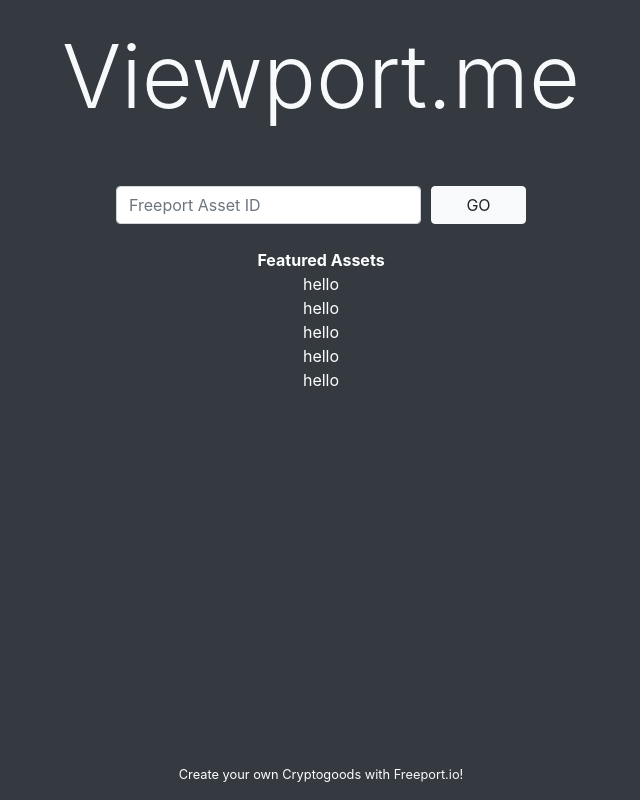
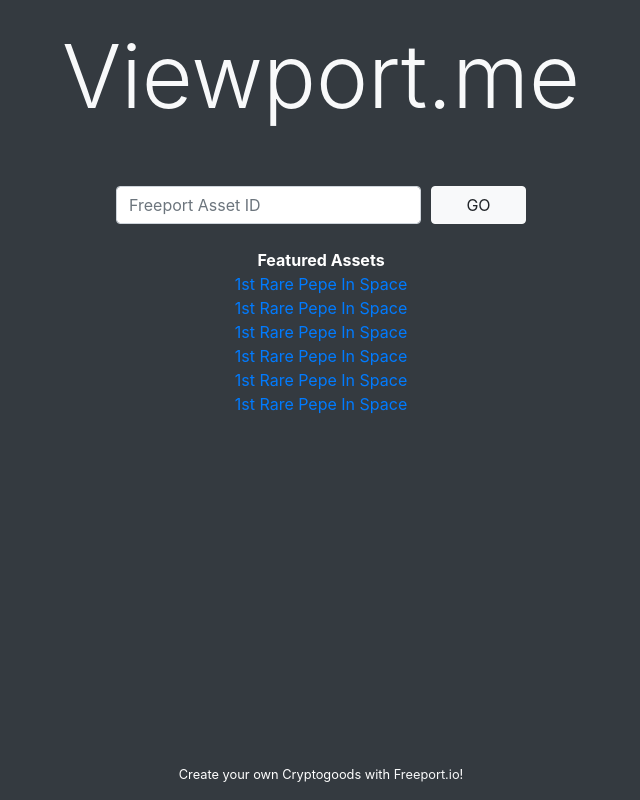
Before and after one commit to mikeinspace/memerator, a React (Create React App) app: page / in a window 1280 px wide. Shown: the whole page, without its empty margins (319-959 px from the left). Built offline with nearby package versions, Linux system fonts and the light colour scheme.

Commit message:
Update App.js

```diff
--- a/src/App.js
+++ b/src/App.js
@@ -80,7 +80,14 @@ class App extends React.Component {
           { assetForm() }
           { error(this.state) }
           { assetData(this.state) }
-      <p class="FeaturedAssets"><b>Featured Assets</b><br/>hello<br/>hello<br/>hello<br/>hello<br/>hello</p>
+      <p class="FeaturedAssets">
+        <b>Featured Assets</b><br/>
+        <a href="/A11130160322110527014">1st Rare Pepe In Space</a><br/>
+        <a href="/A11130160322110527014">1st Rare Pepe In Space</a><br/>
+        <a href="/A11130160322110527014">1st Rare Pepe In Space</a><br/>
+        <a href="/A11130160322110527014">1st Rare Pepe In Space</a><br/>
+        <a href="/A11130160322110527014">1st Rare Pepe In Space</a><br/>
+        <a href="/A11130160322110527014">1st Rare Pepe In Space</a></p>
         </main>
 
 
```
